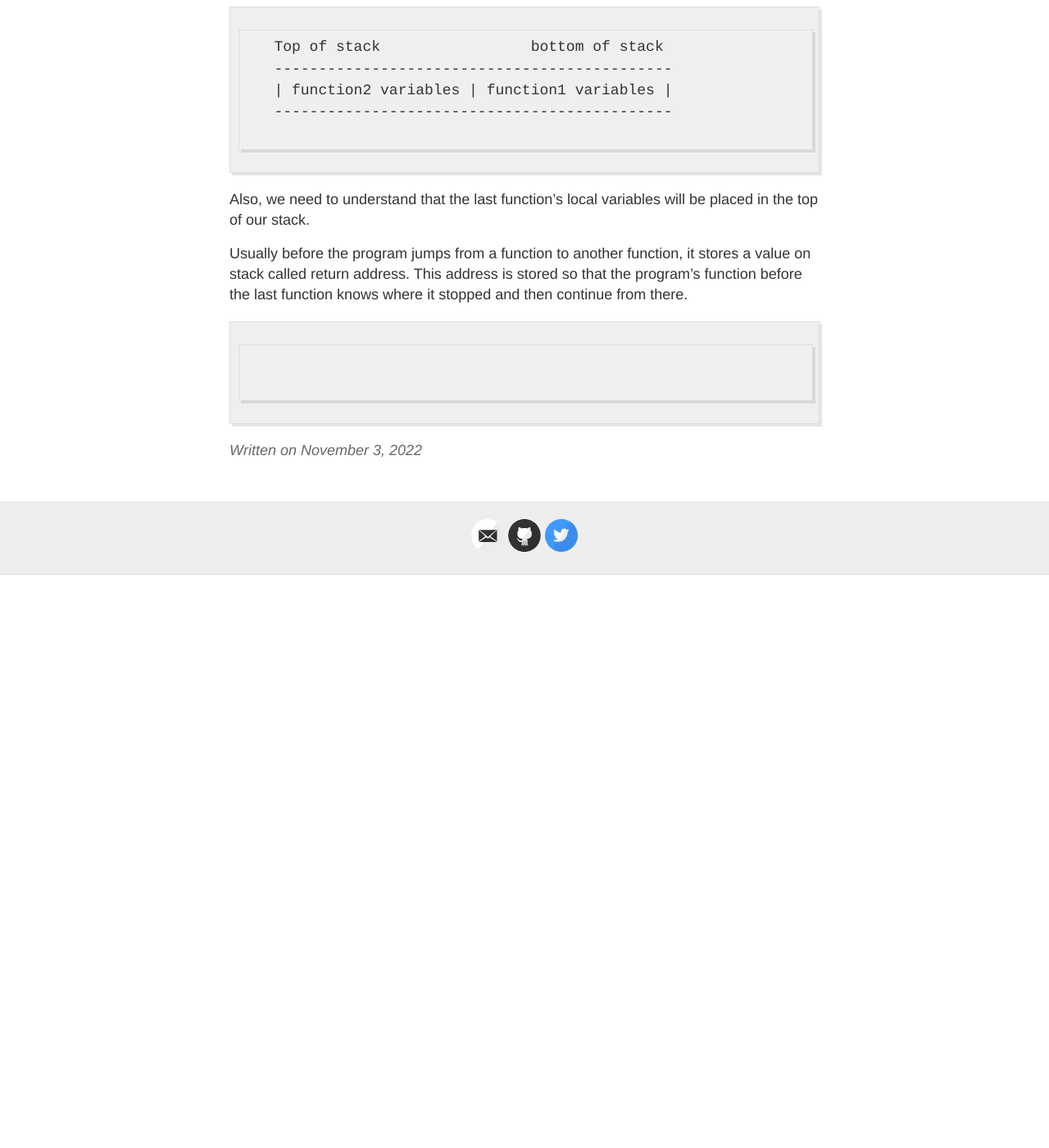
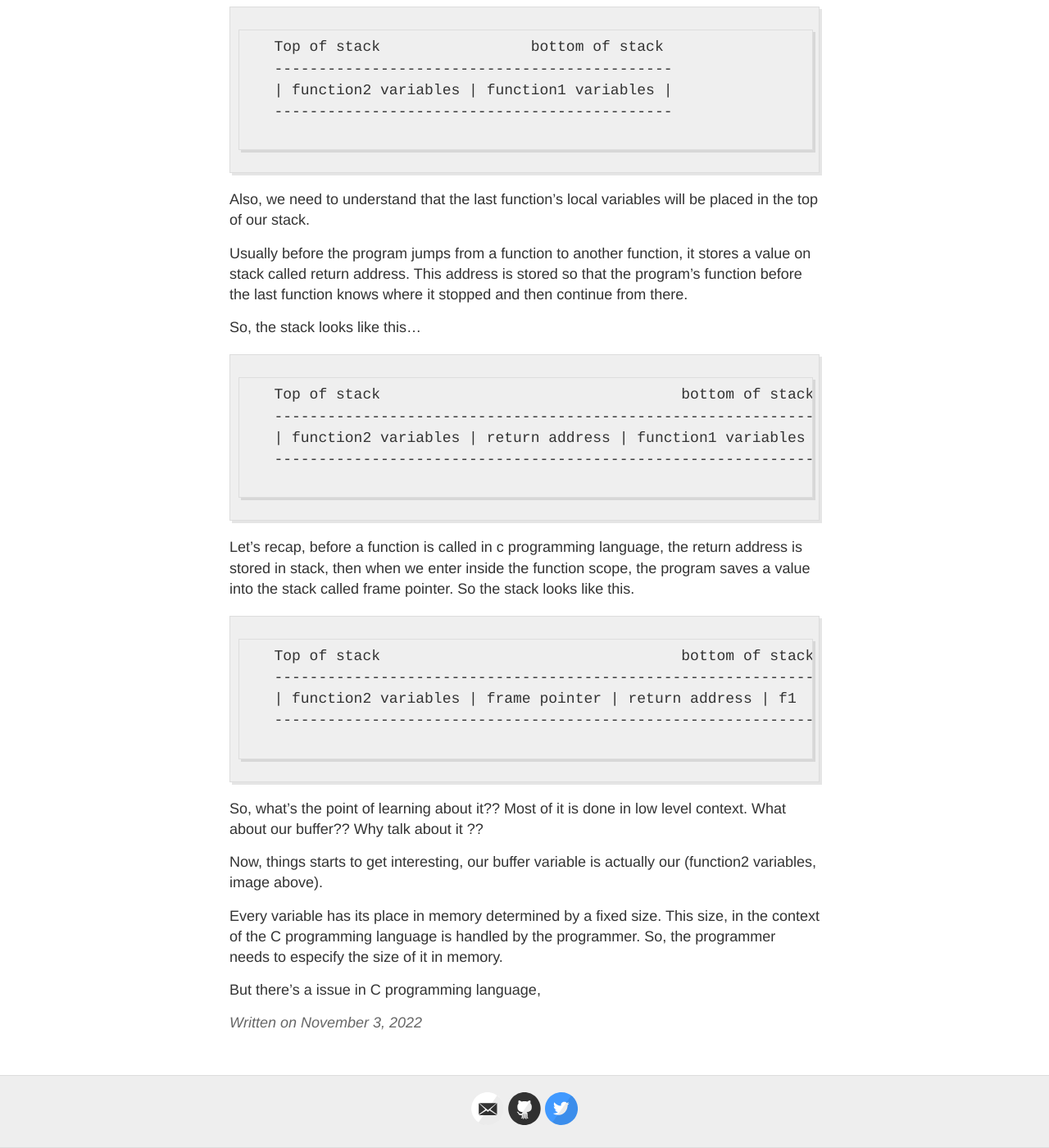
Before and after one commit to Feliprogrammer/feliprogrammer.github.io, a Jekyll site: the page built from _posts/2022-11-03-simple-stack-overflows-in-linux-x86.md, in a window 1280 px wide and 1400 px high, scrolled down 1634 px. Shown: the whole window at 82% size. Built offline with Jekyll 4.4.1, drawn with Linux system fonts in a browser that asks for light colours; our own code applies the rules of GitHub Pages for plain Markdown files; before the commit the page ends 2335 px from its top, so only the background shows below that.

Commit message:
Personal Blog

````diff
--- a/_posts/2022-11-03-simple-stack-overflows-in-linux-x86.md
+++ b/_posts/2022-11-03-simple-stack-overflows-in-linux-x86.md
@@ -75,7 +75,37 @@ function, it stores a value on stack called return address. This
 address is stored so that the program's function before the
 last function knows where it stopped and then continue from there.
 
+   So, the stack looks like this...
+
+```
+   Top of stack                                  bottom of stack
+   --------------------------------------------------------------
+   | function2 variables | return address | function1 variables |
+   --------------------------------------------------------------
+
 ```
 
+   Let's recap, before a function is called in c programming language,
+the return address is stored in stack, then when we enter inside the
+function scope, the program saves a value into the stack called frame
+pointer. So the stack looks like this.
 
 ```
+   Top of stack                                  bottom of stack
+   --------------------------------------------------------------
+   | function2 variables | frame pointer | return address | f1  |
+   --------------------------------------------------------------
+
+```
+   So, what's the point of learning about it?? Most of it is done
+in low level context. What about our buffer?? Why talk about it ??
+
+   Now, things starts to get interesting, our buffer variable
+is actually our (function2 variables, image above).
+
+   Every variable has its place in memory determined by a fixed
+size. This size, in the context of the C programming language is
+handled by the programmer. So, the programmer needs to especify
+the size of it in memory.
+
+   But there's a issue in C programming language,
````
